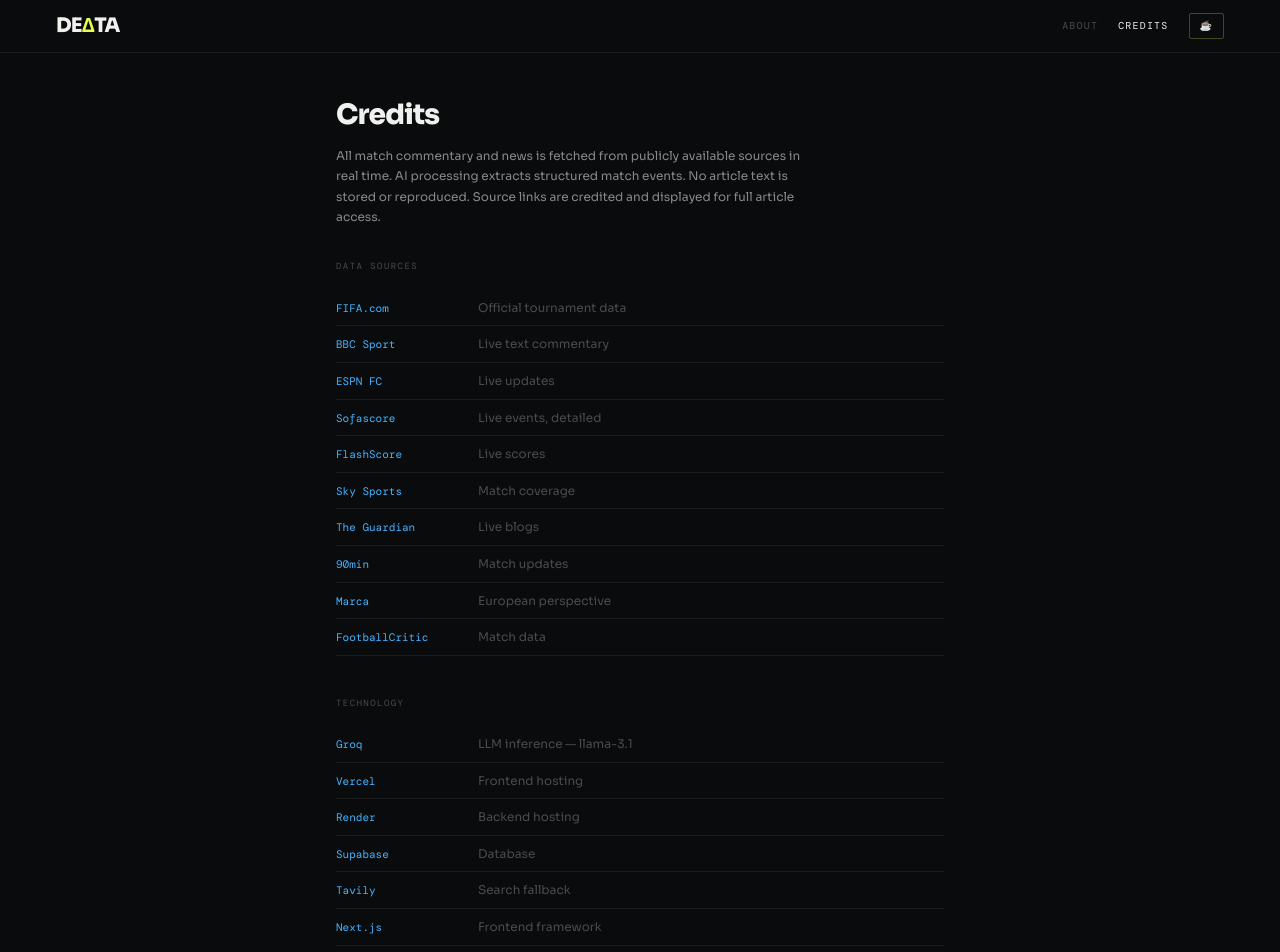
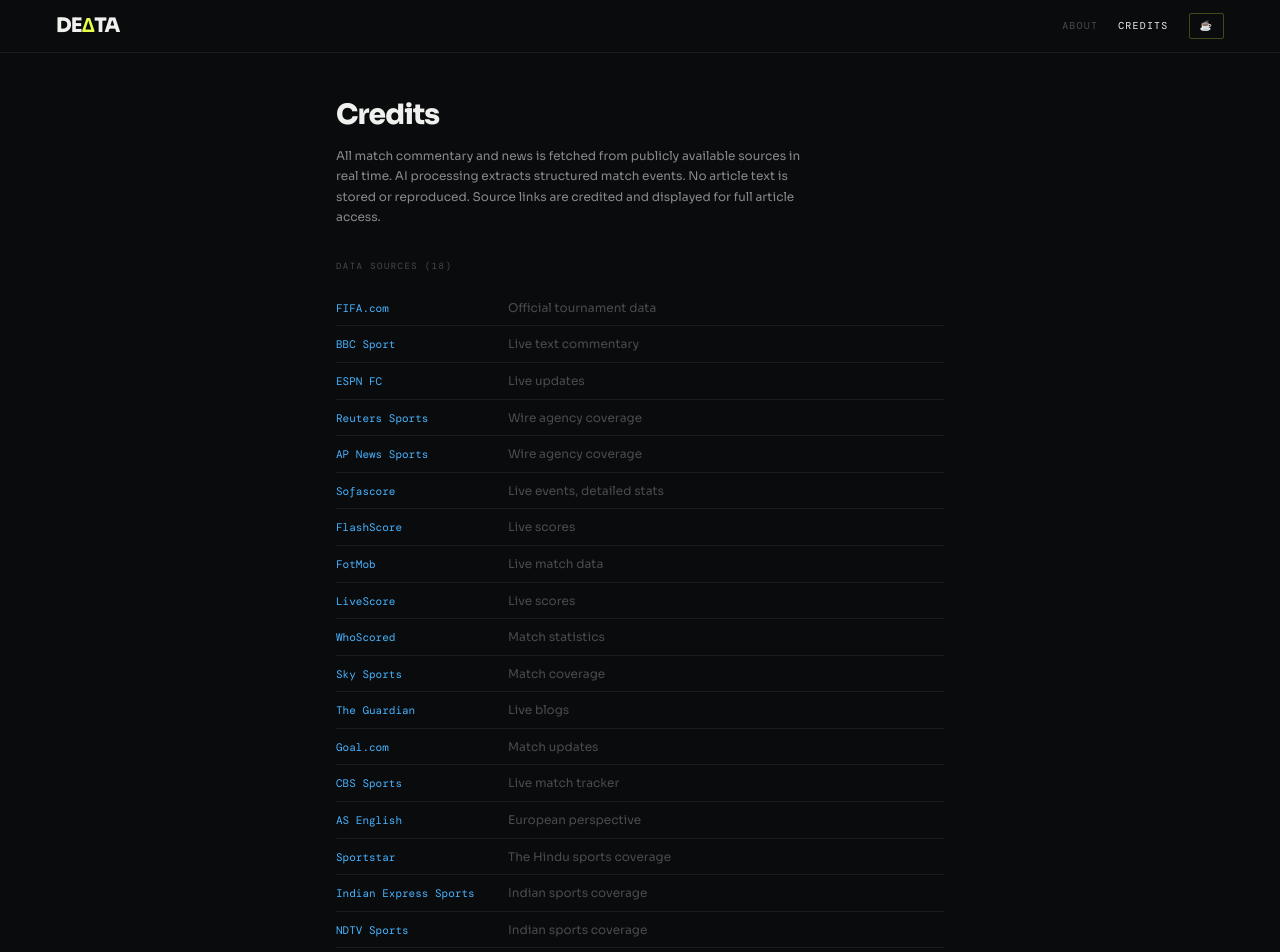
Before and after one commit to AryaBuwa/delta26, a Next.js app in the folder frontend/: page /credits in a window 1280 px wide. Shown: the top 952 px of the page. Built offline with nearby package versions, Linux system fonts and the light colour scheme; a web font is replaced by a local one.

Commit message:
Updated Page with proper sources.

```diff
--- a/frontend/src/app/credits/page.tsx
+++ b/frontend/src/app/credits/page.tsx
@@ -6,43 +6,71 @@
 }
 
 const sources = [
-  { name: 'FIFA.com',        url: 'https://www.fifa.com',                    note: 'Official tournament data' },
-  { name: 'BBC Sport',       url: 'https://www.bbc.com/sport/football',       note: 'Live text commentary' },
-  { name: 'ESPN FC',         url: 'https://www.espn.com/soccer',              note: 'Live updates' },
-  { name: 'Sofascore',       url: 'https://www.sofascore.com',                note: 'Live events, detailed' },
-  { name: 'FlashScore',      url: 'https://www.flashscore.com',               note: 'Live scores' },
-  { name: 'Sky Sports',      url: 'https://www.skysports.com/football',       note: 'Match coverage' },
-  { name: 'The Guardian',    url: 'https://www.theguardian.com/football',     note: 'Live blogs' },
-  { name: '90min',           url: 'https://www.90min.com',                    note: 'Match updates' },
-  { name: 'Marca',           url: 'https://www.marca.com',                    note: 'European perspective' },
-  { name: 'FootballCritic',  url: 'https://www.footballcritic.com',           note: 'Match data' },
+  { name: 'FIFA.com',              url: 'https://www.fifa.com',                          note: 'Official tournament data' },
+  { name: 'BBC Sport',             url: 'https://www.bbc.com/sport/football',             note: 'Live text commentary' },
+  { name: 'ESPN FC',               url: 'https://www.espn.com/soccer',                   note: 'Live updates' },
+  { name: 'Reuters Sports',        url: 'https://www.reuters.com/sports/soccer',          note: 'Wire agency coverage' },
+  { name: 'AP News Sports',        url: 'https://apnews.com/sports/soccer',              note: 'Wire agency coverage' },
+  { name: 'Sofascore',             url: 'https://www.sofascore.com',                     note: 'Live events, detailed stats' },
+  { name: 'FlashScore',            url: 'https://www.flashscore.com',                    note: 'Live scores' },
+  { name: 'FotMob',                url: 'https://www.fotmob.com',                        note: 'Live match data' },
+  { name: 'LiveScore',             url: 'https://www.livescore.com',                     note: 'Live scores' },
+  { name: 'WhoScored',             url: 'https://www.whoscored.com',                     note: 'Match statistics' },
+  { name: 'Sky Sports',            url: 'https://www.skysports.com/football',            note: 'Match coverage' },
+  { name: 'The Guardian',          url: 'https://www.theguardian.com/football',          note: 'Live blogs' },
+  { name: 'Goal.com',              url: 'https://www.goal.com',                          note: 'Match updates' },
+  { name: 'CBS Sports',            url: 'https://www.cbssports.com/soccer',              note: 'Live match tracker' },
+  { name: 'AS English',            url: 'https://en.as.com/soccer',                     note: 'European perspective' },
+  { name: 'Sportstar',             url: 'https://sportstar.thehindu.com/football',       note: 'The Hindu sports coverage' },
+  { name: 'Indian Express Sports', url: 'https://indianexpress.com/sports/football',     note: 'Indian sports coverage' },
+  { name: 'NDTV Sports',           url: 'https://sports.ndtv.com/football',              note: 'Indian sports coverage' },
 ]
 
 const tech = [
-  { name: 'Groq',      url: 'https://groq.com',                      note: 'LLM inference — llama-3.1' },
-  { name: 'Vercel',    url: 'https://vercel.com',                    note: 'Frontend hosting' },
-  { name: 'Render',    url: 'https://render.com',                    note: 'Backend hosting' },
-  { name: 'Supabase',  url: 'https://supabase.com',                  note: 'Database' },
-  { name: 'Tavily',    url: 'https://tavily.com',                    note: 'Search fallback' },
-  { name: 'Next.js',   url: 'https://nextjs.org',                    note: 'Frontend framework' },
-  { name: 'FastAPI',   url: 'https://fastapi.tiangolo.com',          note: 'Backend framework' },
-  { name: 'XGBoost',   url: 'https://xgboost.readthedocs.io',        note: 'ML model' },
-  { name: 'MLflow',    url: 'https://mlflow.org',                    note: 'Experiment tracking' },
-  { name: 'DVC',       url: 'https://dvc.org',                       note: 'Model versioning' },
-  { name: 'StatsBomb', url: 'https://statsbomb.com',                 note: 'Open match data' },
+  { name: 'Groq',       url: 'https://groq.com',                     note: 'LLM inference — llama-3.1' },
+  { name: 'Vercel',     url: 'https://vercel.com',                   note: 'Frontend hosting' },
+  { name: 'Render',     url: 'https://render.com',                   note: 'Backend hosting' },
+  { name: 'Tavily',     url: 'https://tavily.com',                   note: 'Search fallback' },
+  { name: 'Next.js',    url: 'https://nextjs.org',                   note: 'Frontend framework' },
+  { name: 'FastAPI',    url: 'https://fastapi.tiangolo.com',         note: 'Backend framework' },
+  { name: 'XGBoost',    url: 'https://xgboost.readthedocs.io',       note: 'ML model' },
+  { name: 'MLflow',     url: 'https://mlflow.org',                   note: 'Experiment tracking' },
+  { name: 'DVC',        url: 'https://dvc.org',                      note: 'Model versioning' },
+  { name: 'StatsBomb',  url: 'https://statsbomb.com',                note: 'Open match data' },
 ]
 
 function CreditTable({ items, title }: { items: typeof sources; title: string }) {
   return (
     <div>
-      <h2 style={{ fontFamily: 'var(--font-mono)', fontSize: 9, letterSpacing: '0.16em', textTransform: 'uppercase', color: 'var(--text-dim)', marginBottom: 16 }}>
+      <h2 style={{
+        fontFamily: 'var(--font-mono)',
+        fontSize: 9,
+        letterSpacing: '0.16em',
+        textTransform: 'uppercase',
+        color: 'var(--text-dim)',
+        marginBottom: 16,
+      }}>
         {title}
       </h2>
       <div style={{ display: 'flex', flexDirection: 'column' }}>
         {items.map(({ name, url, note }) => (
-          <div key={name} className="flex items-baseline gap-3" style={{ padding: '8px 0', borderBottom: '1px solid var(--line-dim)' }}>
-            <a href={url} target="_blank" rel="noopener noreferrer"
-              style={{ fontFamily: 'var(--font-mono)', fontSize: 11, color: 'var(--accent-blue)', textDecoration: 'none', minWidth: 130 }}>
+          <div
+            key={name}
+            className="flex items-baseline gap-3"
+            style={{ padding: '8px 0', borderBottom: '1px solid var(--line-dim)' }}
+          >
+            <a
+              href={url}
+              target="_blank"
+              rel="noopener noreferrer"
+              style={{
+                fontFamily: 'var(--font-mono)',
+                fontSize: 11,
+                color: 'var(--accent-blue)',
+                textDecoration: 'none',
+                minWidth: 160,
+              }}
+            >
               {name}
             </a>
             <span style={{ fontSize: 12, color: 'var(--text-dim)' }}>{note}</span>
@@ -57,7 +85,14 @@
   return (
     <div className="page" style={{ paddingTop: 40, paddingBottom: 64, maxWidth: 640 }}>
       <div style={{ marginBottom: 32 }}>
-        <h1 style={{ fontFamily: 'var(--font-sans)', fontSize: 28, fontWeight: 800, letterSpacing: '-0.03em', color: 'var(--text-primary)', marginBottom: 8 }}>
+        <h1 style={{
+          fontFamily: 'var(--font-sans)',
+          fontSize: 28,
+          fontWeight: 800,
+          letterSpacing: '-0.03em',
+          color: 'var(--text-primary)',
+          marginBottom: 8,
+        }}>
           Credits
         </h1>
         <p style={{ fontSize: 12, color: 'var(--text-muted)', lineHeight: 1.7, maxWidth: 480 }}>
@@ -66,12 +101,25 @@
           Source links are credited and displayed for full article access.
         </p>
       </div>
+
       <div style={{ display: 'flex', flexDirection: 'column', gap: 40 }}>
-        <CreditTable items={sources} title="Data sources" />
+        <CreditTable items={sources} title="Data sources (18)" />
         <CreditTable items={tech} title="Technology" />
       </div>
-      <div style={{ marginTop: 40, padding: '16px 20px', border: '1px solid var(--line-dim)', borderRadius: 4 }}>
-        <p style={{ fontFamily: 'var(--font-mono)', fontSize: 9, color: 'var(--text-dim)', letterSpacing: '0.08em', lineHeight: 1.9 }}>
+
+      <div style={{
+        marginTop: 40,
+        padding: '16px 20px',
+        border: '1px solid var(--line-dim)',
+        borderRadius: 4,
+      }}>
+        <p style={{
+          fontFamily: 'var(--font-mono)',
+          fontSize: 9,
+          color: 'var(--text-dim)',
+          letterSpacing: '0.08em',
+          lineHeight: 1.9,
+        }}>
           This project claims no ownership over any match data, player data, or news content.
           Built for research and learning purposes only. Not affiliated with FIFA or UEFA.
         </p>
```
